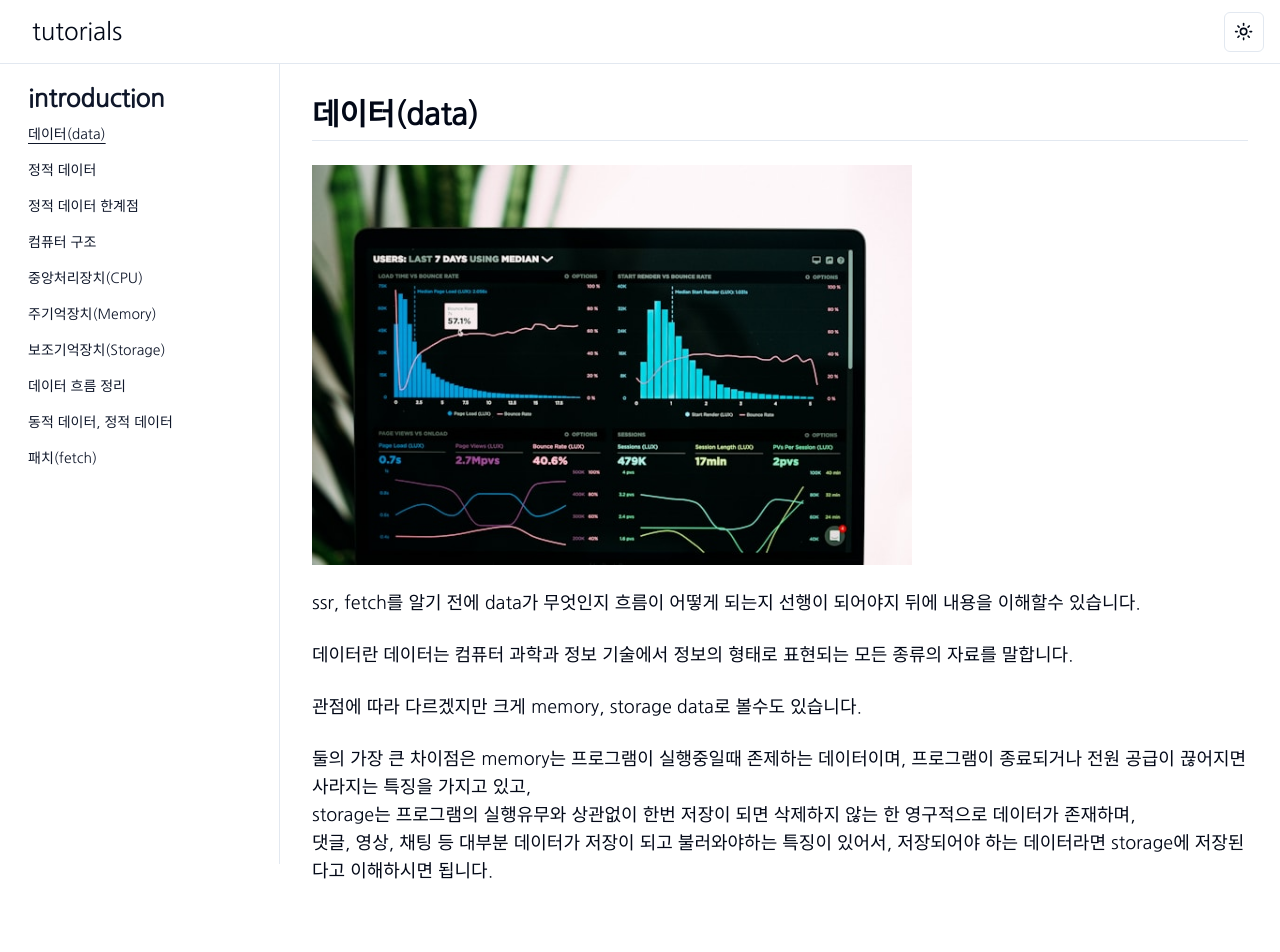
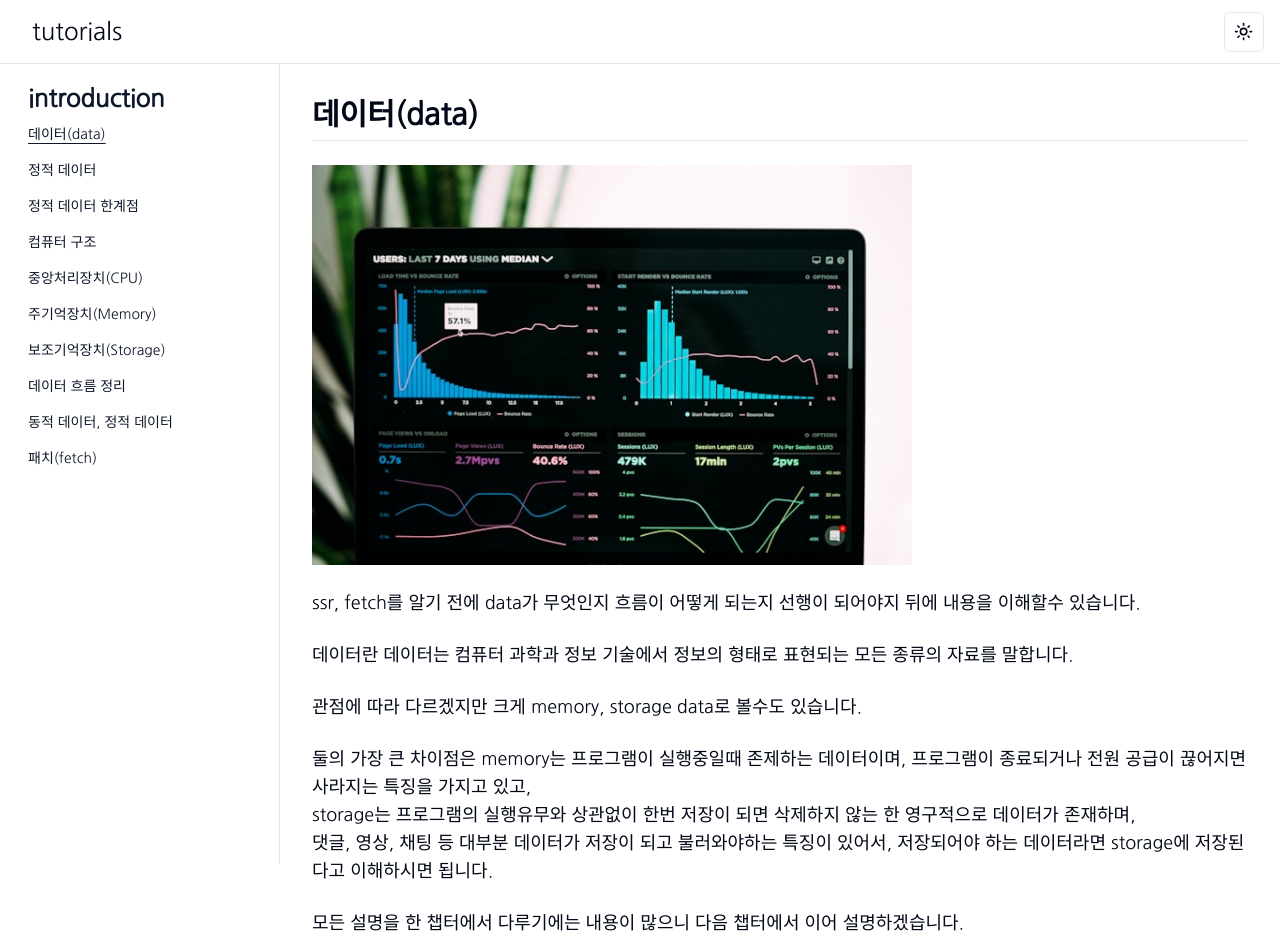
Before and after one commit to jinho0941/nextjs-tutorials, a Next.js app: page /docs/data in a window 1280 px wide. Shown: the top 952 px of the page. Built offline with nearby package versions, Linux system fonts and the light colour scheme.

Commit message:
fix: 끝에 마무리가 아쉬워서 문단하나 추가함.

```diff
--- a/app/(layout)/docs/data/page.tsx
+++ b/app/(layout)/docs/data/page.tsx
@@ -26,6 +26,10 @@ const Page = () => {
         있어서, 저장되어야 하는 데이터라면 storage에 저장된다고 이해하시면
         됩니다.
       </p>
+      <p>
+        모든 설명을 한 챕터에서 다루기에는 내용이 많으니 다음 챕터에서 이어
+        설명하겠습니다.
+      </p>
     </ContentSection>
   )
 }
```
